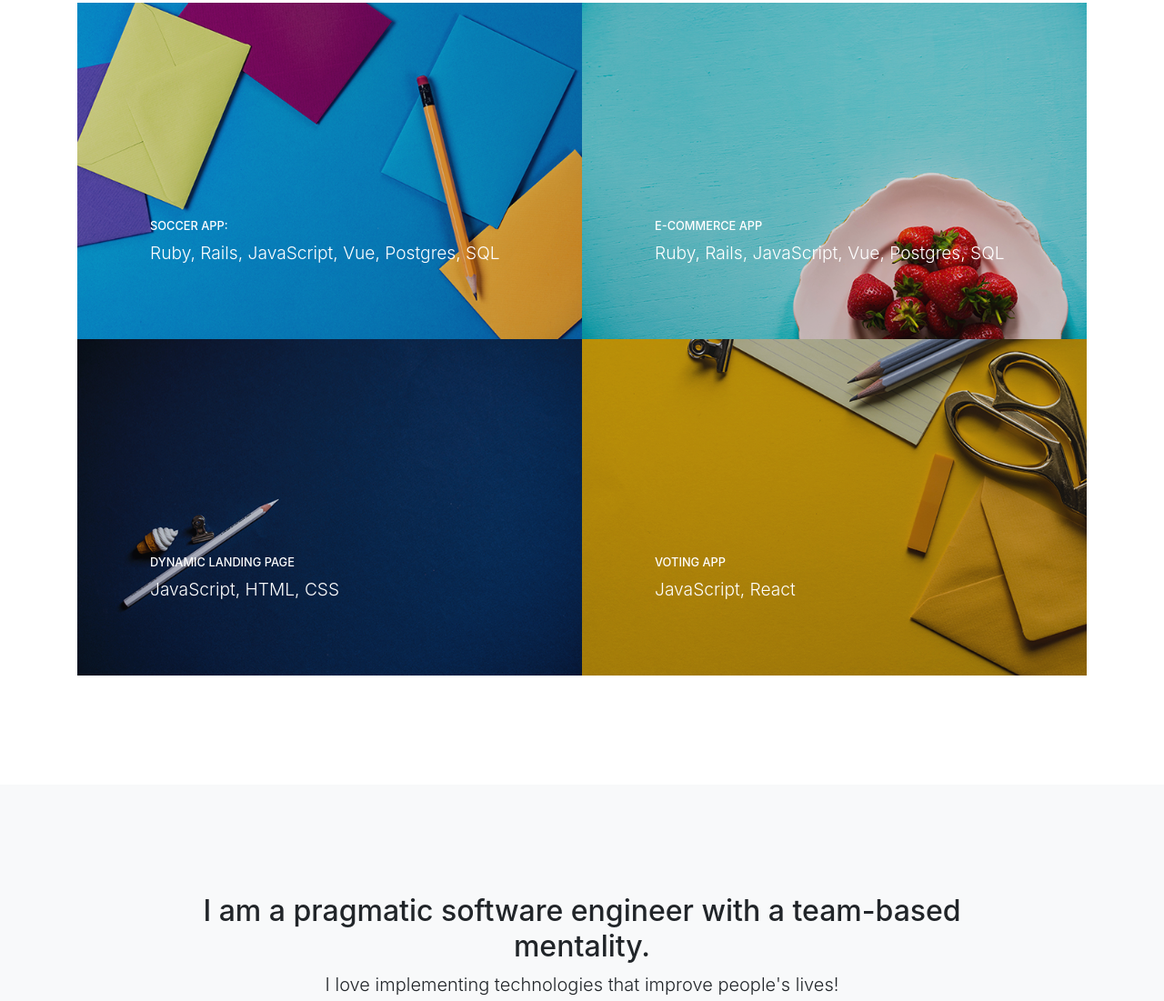
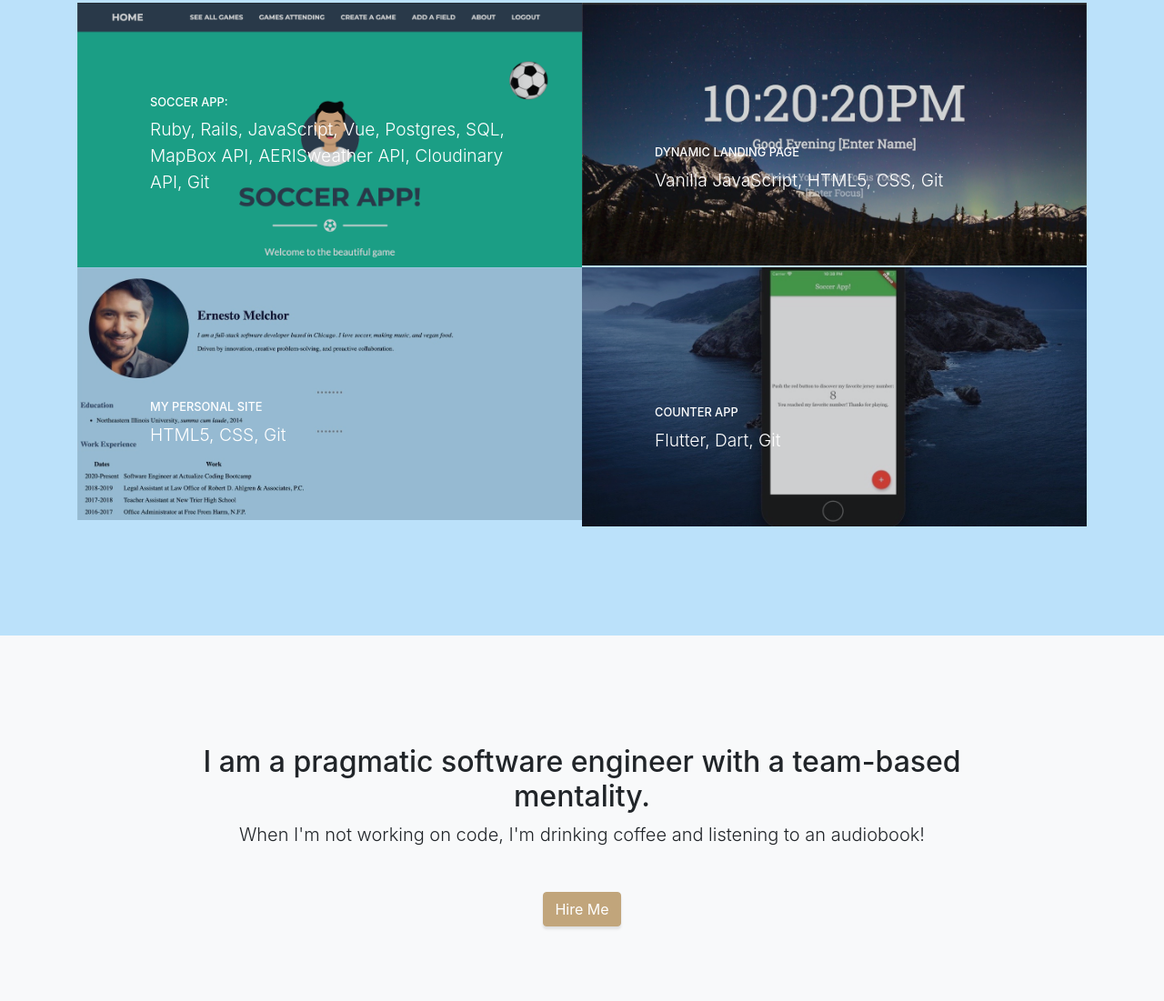
Before and after one commit to ernestomelchor/portfolio_site, a website with bundled scripts: page index.html in a window 1280 px wide. Shown: the part 1042-2143 px from the top of the page at 91% size. Built offline with nearby package versions, Linux system fonts and the light colour scheme.

Commit message:
modify color layout and add images related to current projects

```diff
--- a/css/stylish-portfolio.css
+++ b/css/stylish-portfolio.css
@@ -12,6 +12,7 @@ html {
 
 body {
   font-family: "Source Sans Pro";
+  background-color: #bbe1fa;
 }
 
 .btn-xl {
@@ -349,8 +350,8 @@ a:active {
 }
 
 .btn-secondary {
-  background-color: #ecb807 !important;
-  border-color: #ecb807 !important;
+  background-color: #c1a57b !important;
+  border-color: #c1a57b !important;
   color: #fff !important;
 }
 
@@ -379,5 +380,5 @@ a:active {
 }
 
 .text-secondary {
-  color: #ecb807 !important;
+  color: #c1a57b !important;
 }
--- a/index.html
+++ b/index.html
@@ -9,7 +9,7 @@
     <meta name="description" content="" />
     <meta name="author" content="" />
 
-    <title>Hire Ernesto</title>
+    <title>Meet Ernesto</title>
 
     <!-- Bootstrap Core CSS -->
     <link href="vendor/bootstrap/css/bootstrap.min.css" rel="stylesheet" />
@@ -64,7 +64,7 @@
           <em>Software Engineer</em>
         </h3>
         <a class="btn btn-primary btn-xl js-scroll-trigger" href="#portfolio"
-          >Portfolio</a
+          >See My Portfolio</a
         >
       </div>
       <div class="overlay"></div>
@@ -75,7 +75,7 @@
       <div class="container">
         <div class="content-section-heading text-center">
           <h3 class="text-secondary mb-0">Portfolio</h3>
-          <h2 class="mb-5">Recent Work</h2>
+          <h2 class="mb-5">Recent Projects</h2>
         </div>
         <div class="row no-gutters">
           <div class="col-lg-6">
@@ -87,51 +87,77 @@
                 <span class="caption-content">
                   <h2>Soccer App:</h2>
                   <p class="mb-0">
-                    Ruby, Rails, JavaScript, Vue, Postgres, SQL
+                    Ruby, Rails, JavaScript, Vue, Postgres, SQL, MapBox API,
+                    AERISweather API, Cloudinary API, Git
                   </p>
                 </span>
               </span>
-              <img class="img-fluid" src="img/portfolio-1.jpg" alt="" />
+              <img
+                class="img-fluid"
+                src="img/soccer_app.png"
+                alt="Soccer App Image"
+              />
             </a>
           </div>
           <div class="col-lg-6">
-            <a class="portfolio-item" href="#">
-              <span class="caption">
-                <span class="caption-content">
-                  <h2>E-Commerce App</h2>
-                  <p class="mb-0">
-                    Ruby, Rails, JavaScript, Vue, Postgres, SQL
-                  </p>
-                </span>
-              </span>
-              <img class="img-fluid" src="img/portfolio-3.jpg" alt="" />
-            </a>
-          </div>
-          <div class="col-lg-6">
-            <a class="portfolio-item" href="#">
+            <a
+              class="portfolio-item"
+              href="https://ernestomelchor.github.io/dynamic_landing_page/"
+            >
               <span class="caption">
                 <span class="caption-content">
                   <h2>Dynamic Landing Page</h2>
                   <p class="mb-0">
-                    JavaScript, HTML, CSS
+                    Vanilla JavaScript, HTML5, CSS, Git
                   </p>
                 </span>
               </span>
-              <img class="img-fluid" src="img/portfolio-2.jpg" alt="" />
+              <img
+                class="img-fluid"
+                src="img/my_momentum_app.jpeg"
+                alt="myMomentum App Image"
+              />
+            </a>
+          </div>
+          <div class="col-lg-6">
+            <a
+              class="portfolio-item"
+              href="https://ernestomelchor.github.io/cv/"
+            >
+              <span class="caption">
+                <span class="caption-content">
+                  <h2>My Personal Site</h2>
+                  <p class="mb-0">
+                    HTML5, CSS, Git
+                  </p>
+                </span>
+              </span>
+              <img
+                class="img-fluid"
+                src="img/personal_site.jpeg"
+                alt="Personal Site Image"
+              />
             </a>
           </div>
 
           <div class="col-lg-6">
-            <a class="portfolio-item" href="#">
+            <a
+              class="portfolio-item"
+              href="https://github.com/ernestomelchor/my_flutter_app"
+            >
               <span class="caption">
                 <span class="caption-content">
-                  <h2>Voting App</h2>
+                  <h2>Counter App</h2>
                   <p class="mb-0">
-                    JavaScript, React
+                    Flutter, Dart, Git
                   </p>
                 </span>
               </span>
-              <img class="img-fluid" src="img/portfolio-4.jpg" alt="" />
+              <img
+                class="img-fluid"
+                src="img/counter_app.jpeg"
+                alt="Counter App Image"
+              />
             </a>
           </div>
         </div>
@@ -147,9 +173,12 @@
               I am a pragmatic software engineer with a team-based mentality.
             </h2>
             <p class="lead mb-5">
-              I love implementing technologies that improve people's lives!
+              When I'm not working on code, I'm drinking coffee and listening to
+              an audiobook!
             </p>
-            <a class="btn btn-dark btn-xl js-scroll-trigger" href="#contact"
+            <a
+              class="btn btn-secondary btn-xl js-scroll-trigger"
+              href="#contact"
               >Hire Me</a
             >
           </div>
```
Also changed, not shown: css/stylish-portfolio.min.css, img/counter_app.jpeg (added), img/my_momentum_app.jpeg (added), img/personal_site.jpeg (added), img/soccer_app.png (added), vendor/bootstrap/css/bootstrap.css, 1 other file.
